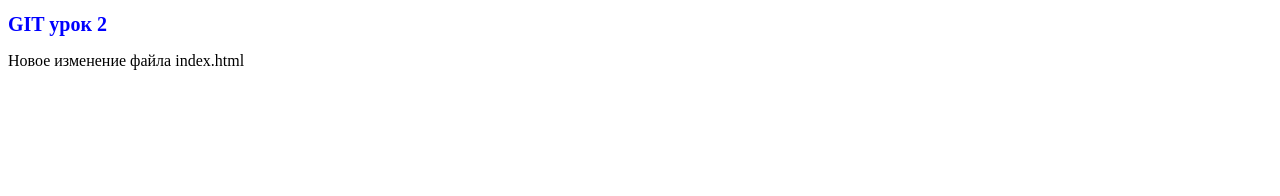
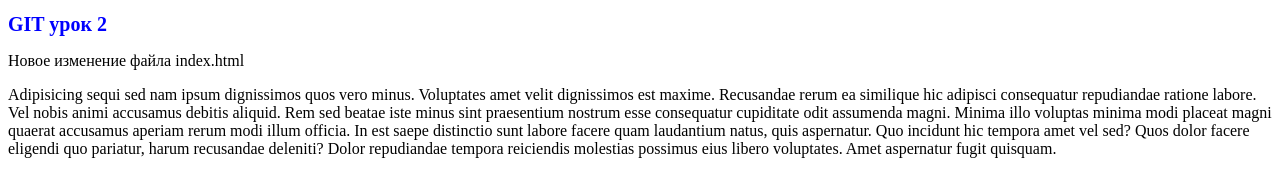
Before and after one commit to Olegxus/my-site, a plain HTML site: page index.html in a window 1280 px wide. Drawn offline with Linux system fonts and the light colour scheme.

Commit message:
second commit

```diff
--- a/index.html
+++ b/index.html
@@ -10,5 +10,9 @@
 	<p>
 		Новое изменение файла index.html
 	</p>
+	<p>
+		Adipisicing sequi sed nam ipsum dignissimos quos vero minus. Voluptates amet velit dignissimos est maxime. Recusandae rerum ea similique hic adipisci consequatur repudiandae ratione labore. Vel nobis animi accusamus debitis aliquid. Rem sed beatae iste minus sint praesentium nostrum esse consequatur cupiditate odit assumenda magni. Minima illo voluptas minima modi placeat magni quaerat accusamus aperiam rerum modi illum officia. In est saepe distinctio sunt labore facere quam laudantium natus, quis aspernatur. Quo incidunt hic tempora amet vel sed? Quos dolor facere eligendi quo pariatur, harum recusandae deleniti? Dolor repudiandae tempora reiciendis molestias possimus eius libero voluptates. Amet aspernatur fugit quisquam.
+	</p>
+
 </body>
 </html>
```
